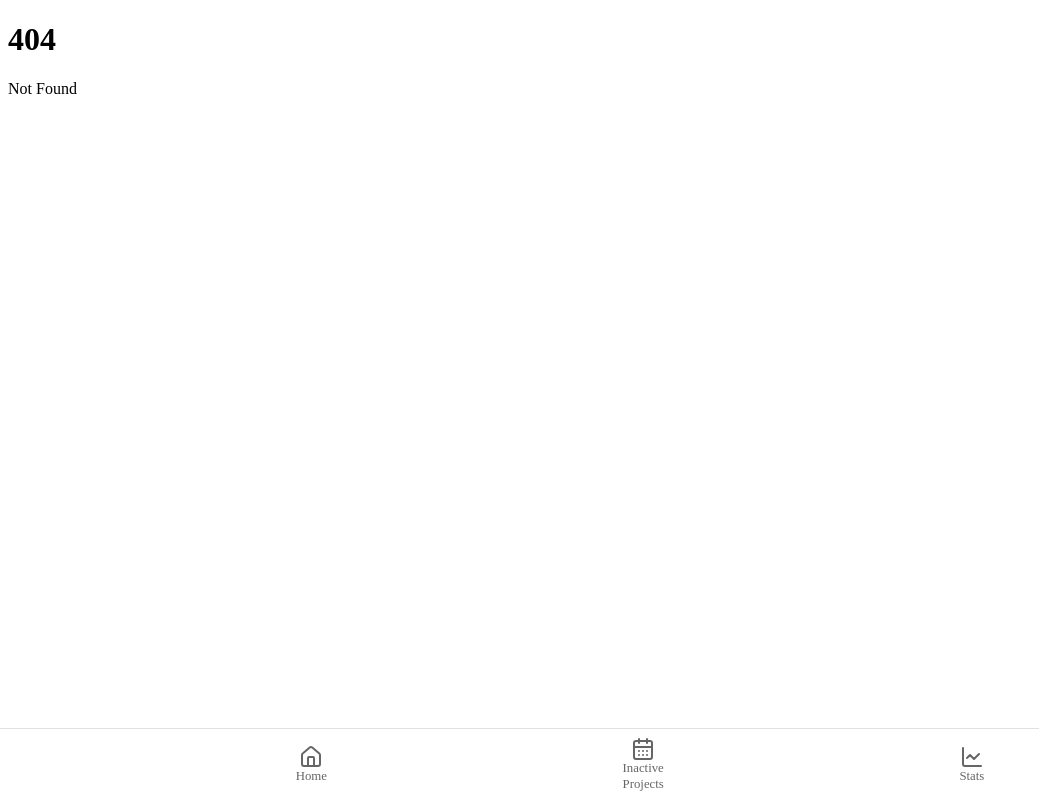
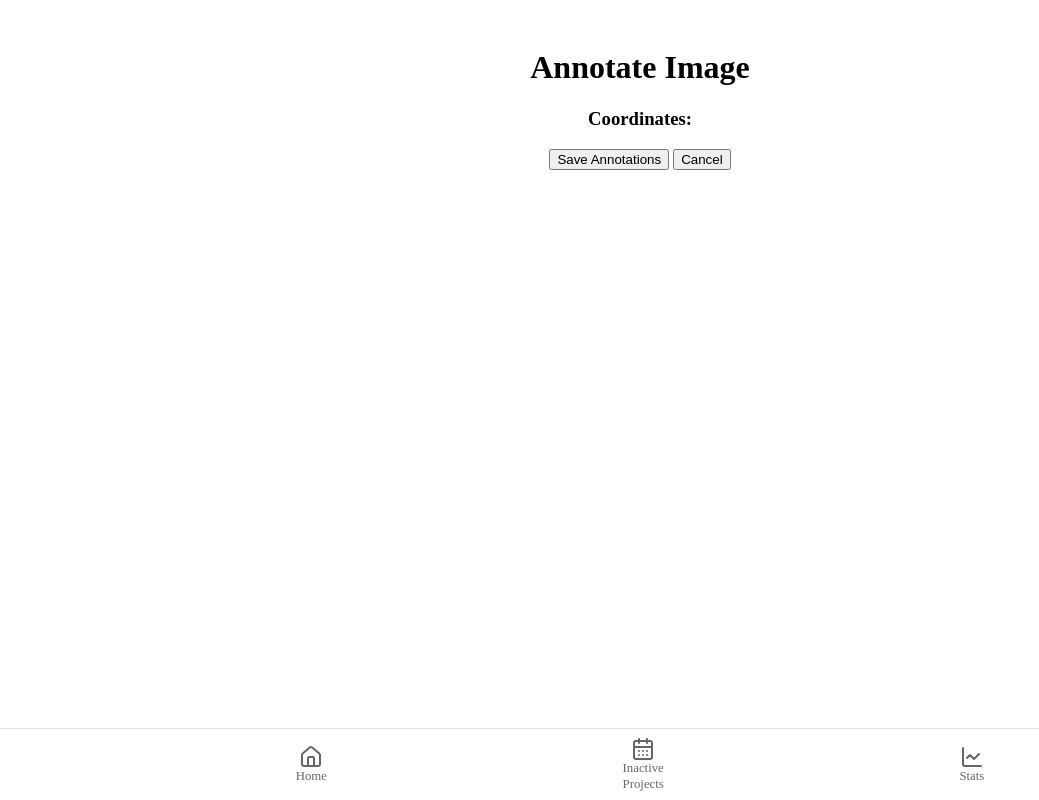
Before and after one commit to vee-b/hooked, a SvelteKit app: page /annotate in a window 1280 px wide. Before the commit this address had no page. Shown: the whole page, without its empty margins (0-1039 px from the left). Built offline with nearby package versions, Linux system fonts and the light colour scheme.

Commit message:
annotate page added - image coordinates taken and displayed

```diff
--- /dev/null
+++ b/src/routes/annotate/+page.svelte
@@ -0,0 +1,98 @@
+<!-- src/routes/annotate/+page.svelte -->
+
+<script lang="ts">
+    import { onMount } from 'svelte';
+    import { goto } from '$app/navigation';
+    import { page } from '$app/stores';
+    import { invoke } from '@tauri-apps/api/core';
+
+    let imagePath = '';
+    let projectId = '';
+    let points: { x: string; y: string }[] = [];
+
+
+    // Extract query parameters
+    $: {
+      const urlParams = new URLSearchParams($page.url.search);
+      imagePath = urlParams.get('image') || '';
+      projectId = urlParams.get('id') || '';
+    }
+
+    function handleClick(event: MouseEvent) {
+      // Get click coordinates relative to the image
+      const img = event.target as HTMLImageElement;
+      const rect = img.getBoundingClientRect();
+      const x = ((event.clientX - rect.left) / rect.width).toFixed(4);
+      const y = ((event.clientY - rect.top) / rect.height).toFixed(4);
+
+      points = [...points, { x, y }];
+    }
+
+    async function saveAnnotations() {
+      try {
+        await invoke('save_coordinates', {
+          projectId,
+          coordinates: points
+        });
+        alert('Coordinates saved!');
+        goto(`/projectDetails?id=${projectId}`);
+      } catch (error) {
+        console.error('Error saving coordinates:', error);
+      }
+    }
+  </script>
+
+  <style>
+    .container {
+      text-align: center;
+      padding: 20px;
+      padding-bottom: 4rem;
+    }
+    .image-wrapper {
+        position: relative;
+        display: inline-block;
+    }
+    img {
+      max-width: 100%;
+      height: auto;
+      cursor: crosshair;
+    }
+    .marker {
+        position: absolute;
+        width: 10px;
+        height: 10px;
+        background-color: red;
+        border-radius: 50%;
+        transform: translate(-50%, -50%);
+    }
+    .coordinates {
+      margin-top: 15px;
+    }
+  </style>
+
+  <div class="container">
+    <h1>Annotate Image</h1>
+
+    {#if imagePath}
+        <div class="image-wrapper">
+            <img src={imagePath} alt="Annotate Image" on:click={handleClick} />
+
+            <!-- Markers for clicked points -->
+            {#each points as { x, y }}
+                <div class="marker" style="left: {parseFloat(x) * 100}%; top: {parseFloat(y) * 100}%;"></div>
+            {/each}
+        </div>
+    {/if}
+
+    <div class="coordinates">
+      <h3>Coordinates:</h3>
+      <ul>
+        {#each points as { x, y }, i}
+          <li>Point {i + 1}: X: {x}, Y: {y}</li>
+        {/each}
+      </ul>
+    </div>
+
+    <button on:click={saveAnnotations}>Save Annotations</button>
+    <button on:click={() => goto(`/projectDetails?id=${projectId}`)}>Cancel</button>
+  </div>
--- a/src/routes/projectDetails/+page.svelte
+++ b/src/routes/projectDetails/+page.svelte
@@ -211,6 +211,11 @@
     <img src={imagePreview} alt="Selected Image" class="image-preview" />
   {/if}
 
+  <button on:click={() => goto(`/annotate?id=${projectId}&image=${encodeURIComponent(imagePath)}`)}>
+    Annotate
+  </button>
+
+
   <div class="form-group">
     <label for="dateTime">Date & Time</label>
     <!-- Using ISO string slice to match "YYYY-MM-DDThh:mm" format -->
```
Also changed, not shown: src/routes/annotations/+page.svelte (deleted).
